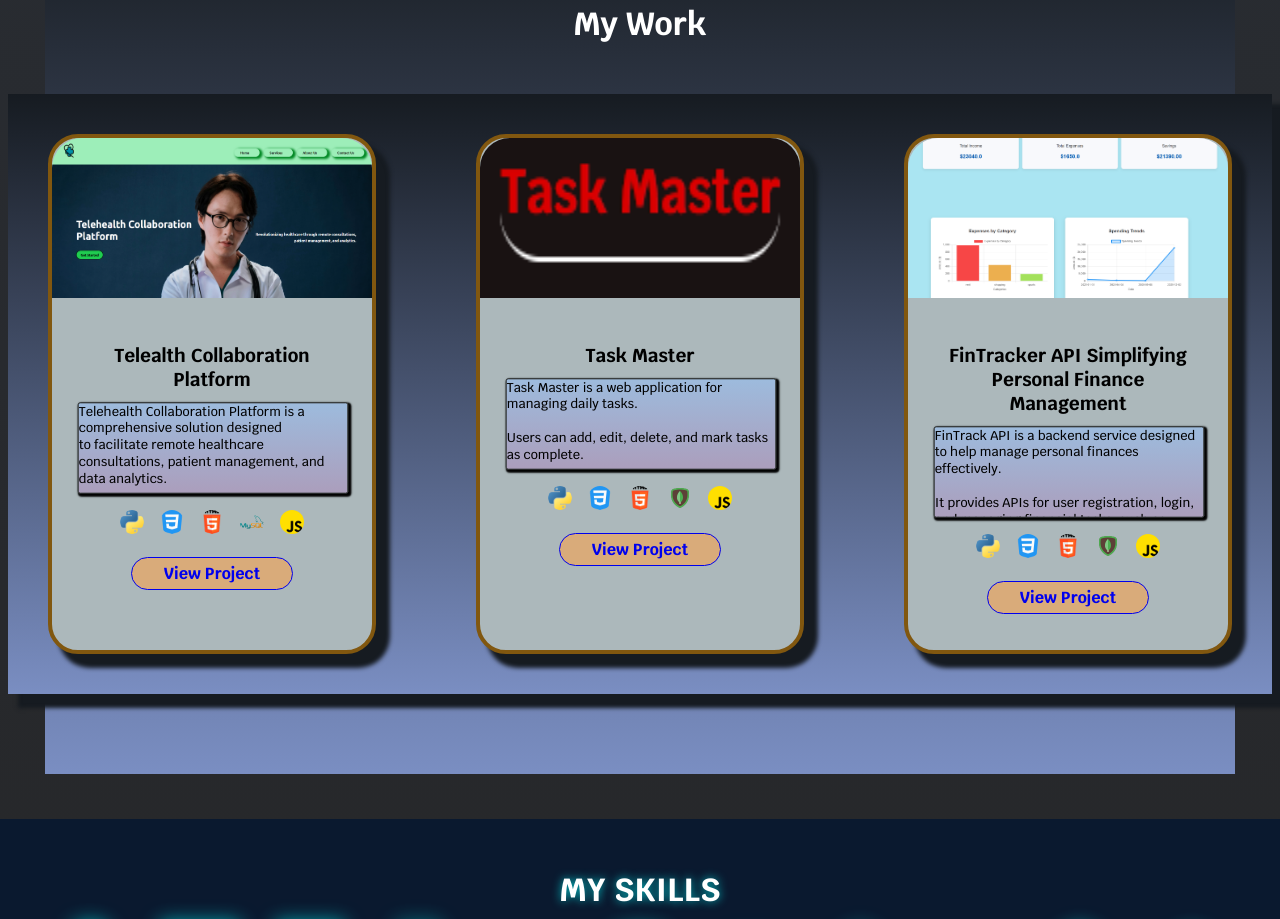
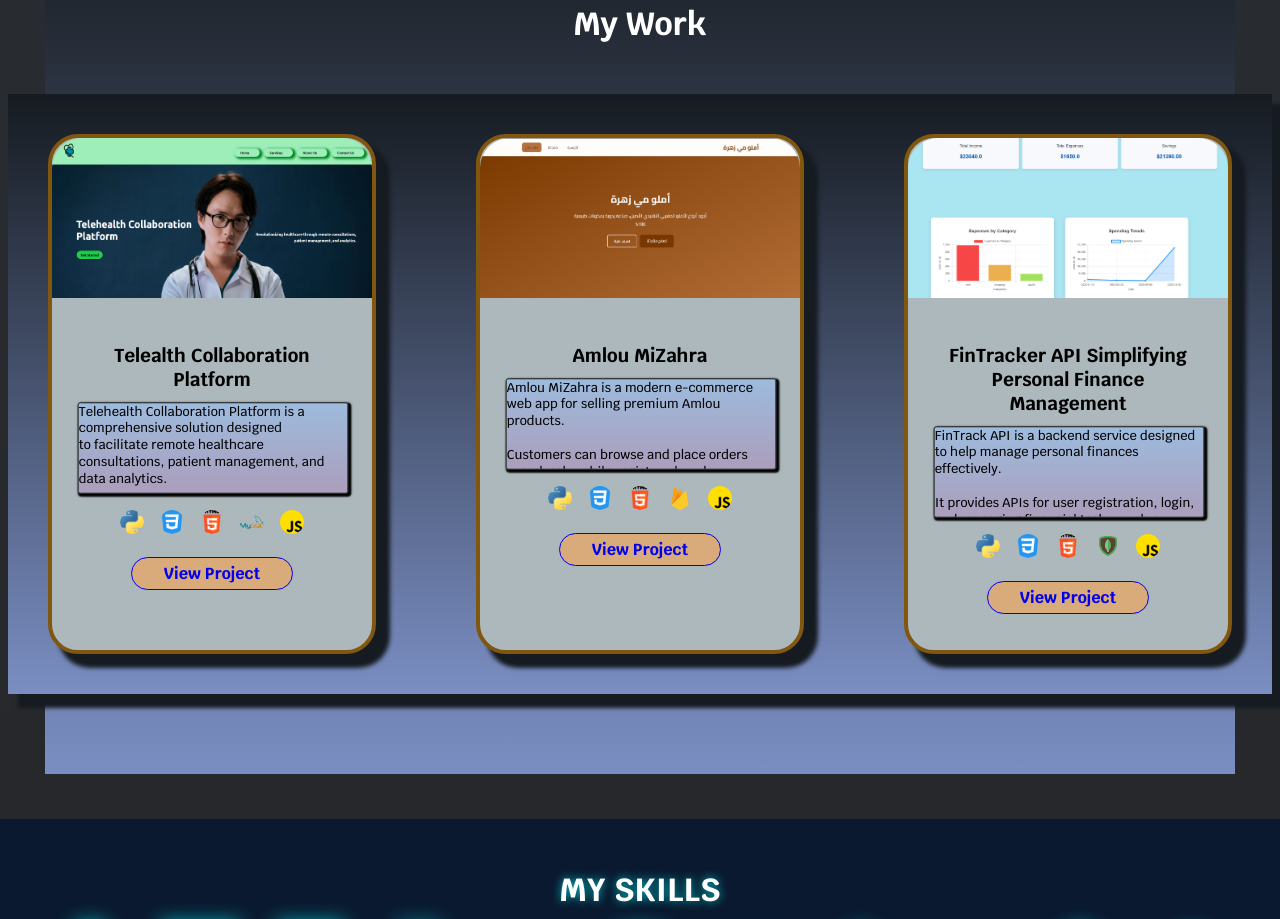
Before and after one commit to yadsashel/My-Portfolio, a plain HTML site: page index.html in a window 1280 px wide. Shown: the part 1323-2242 px from the top of the page. Drawn offline with Linux system fonts and the light colour scheme; a web font is replaced by a local one.

Commit message:
Update site

```diff
--- a/index.html
+++ b/index.html
@@ -103,17 +103,17 @@
 
                    <!-- poject 2 -->
                    <div class="cards__work">
-                      <img src="./images/Screenshot 2024-10-28 164932.png" alt="">
-                      <h3 class="card__tetit">Task Master</h3>
-                      <p class="card__pr_par">Task Master is a web application for managing daily tasks. <br><br> Users can add, edit, delete, and mark tasks as complete. <br><br> making it easier to stay organized and productive.</p>
+                      <img src="./images/mizaha-1.png" alt="">
+                      <h3 class="card__tetit">Amlou MiZahra</h3>
+                      <p class="card__pr_par">Amlou MiZahra is a modern e-commerce web app for selling premium Amlou products. <br><br> Customers can browse and place orders seamlessly, while registered workers manage those orders through a secure admin dashboard — <br><br> with features like live editing and CSV export Built for efficiency, clarity, and a smooth shopping experience.</p>
                       <div class="icons">
                         <img src="./icons/python.png" alt="Python">
                         <img src="./icons/css-3_732190.png" alt="CSS">
                         <img src="./icons/html-5_5968267.png" alt="HTML">
-                        <img src="./icons/icons8-mongodb-48.png" alt="monogodb">
+                        <img src="./icons/icons8-firebase-24.png" alt="firebase">
                         <img src="./icons/js_5968292.png" alt="JavaScript">
                     </div>
-                    <a href="https://task-master-pdbj.onrender.com" target="_blank" >View Project</a>
+                    <a href="https://amlou-mizahra-dawn-snow-890.fly.dev/" target="_blank" >View Project</a>
                     </div>
 
                      <!-- poject 3 -->
```
Also changed, not shown: icons/icons8-firebase-24.png (added), images/mizaha-1.png (added).
